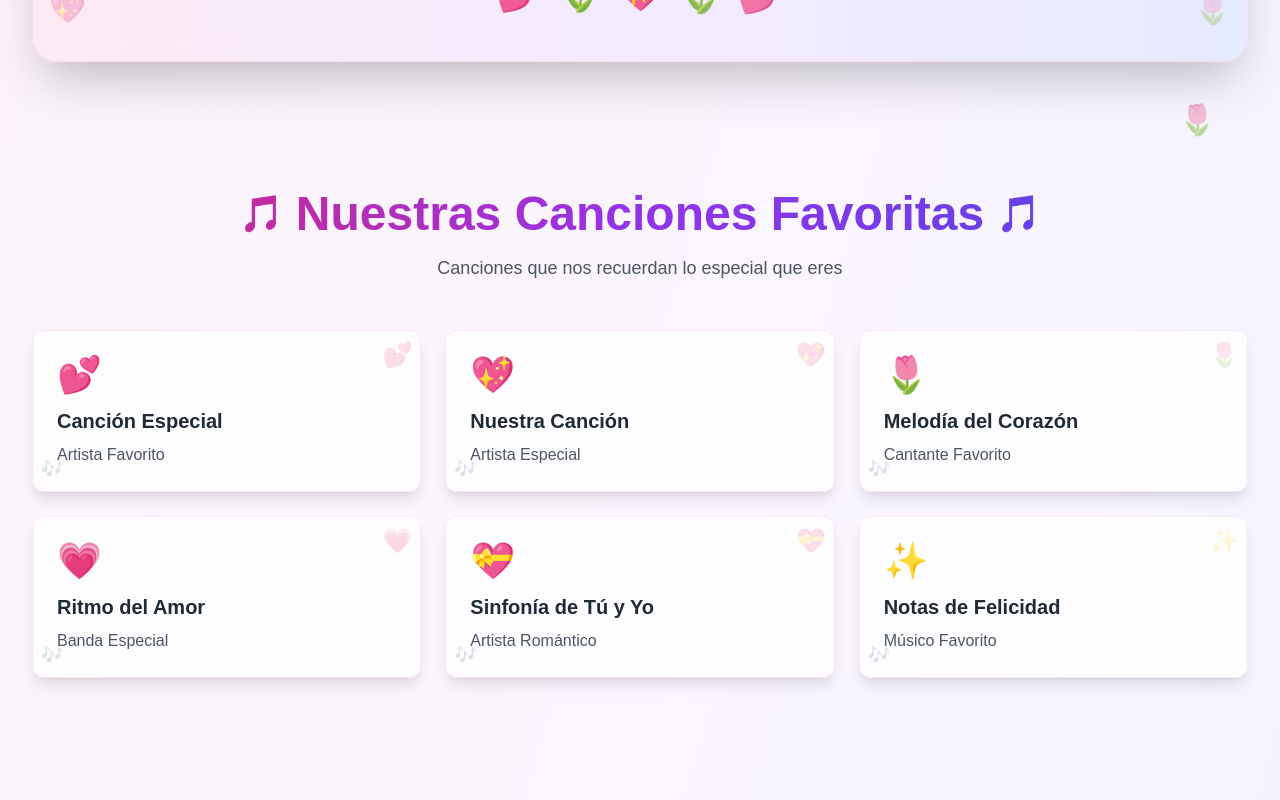
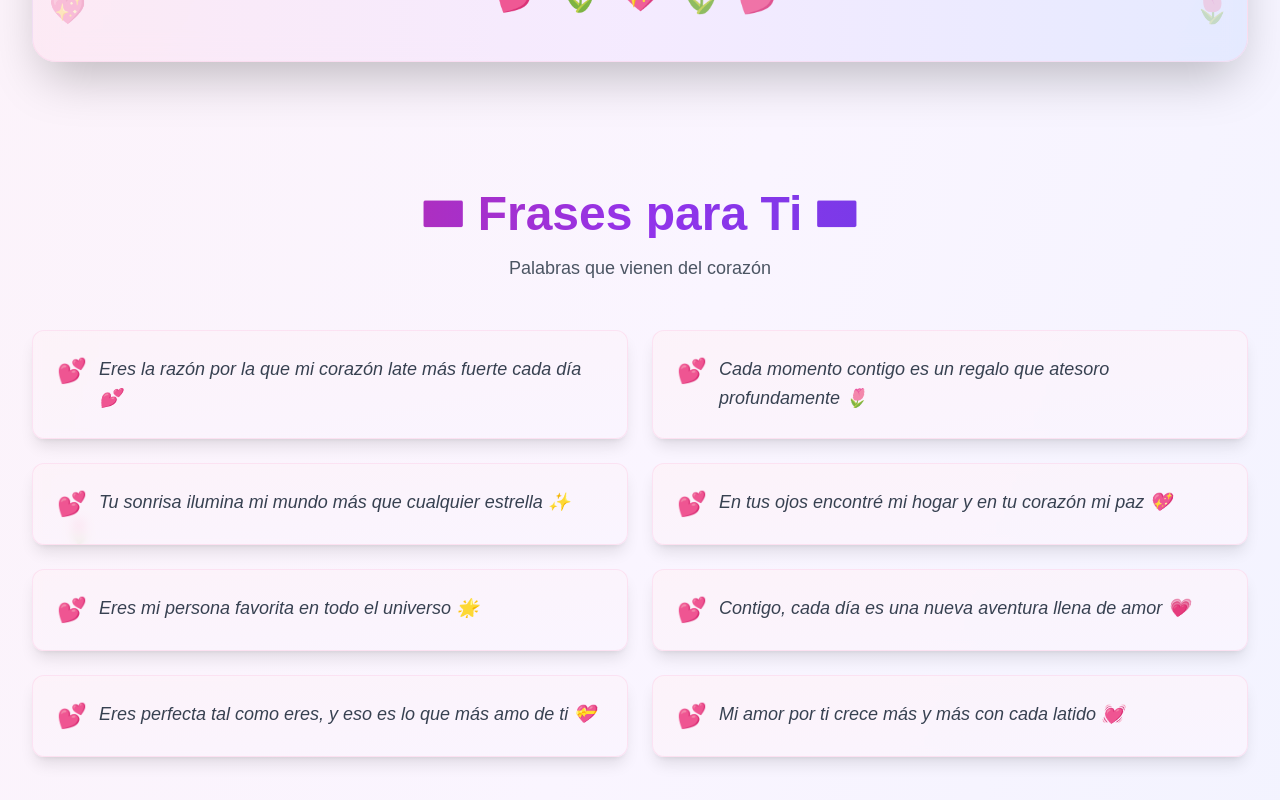
Before and after one commit to jsalcedo85/genesisnayely, a Next.js app: page / in a window 1280 px wide. Shown: the part 1320-2120 px from the top of the page. Built offline with nearby package versions, Linux system fonts and the light colour scheme.

Commit message:
Eliminar secciÃ³n de canciones favoritas

```diff
--- a/app/page.tsx
+++ b/app/page.tsx
@@ -143,40 +143,6 @@ export default function Home() {
         </div>
       </section>
 
-      {/* Sección: Canciones Favoritas */}
-      <section className="max-w-7xl mx-auto px-4 sm:px-6 lg:px-8 py-16 relative z-10">
-        <div className="text-center mb-12">
-          <h2 className="text-4xl sm:text-5xl font-bold text-transparent bg-clip-text bg-gradient-to-r from-pink-600 via-purple-600 to-indigo-600 mb-4 flex items-center justify-center gap-3">
-            <span className="text-4xl">🎵</span>
-            <span>Nuestras Canciones Favoritas</span>
-            <span className="text-4xl">🎵</span>
-          </h2>
-          <p className="text-gray-600 dark:text-gray-400 text-lg">Canciones que nos recuerdan lo especial que eres</p>
-        </div>
-
-        <div className="grid md:grid-cols-2 lg:grid-cols-3 gap-6">
-          {[
-            { title: "Canción Especial", artist: "Artista Favorito", emoji: "💕" },
-            { title: "Nuestra Canción", artist: "Artista Especial", emoji: "💖" },
-            { title: "Melodía del Corazón", artist: "Cantante Favorito", emoji: "🌷" },
-            { title: "Ritmo del Amor", artist: "Banda Especial", emoji: "💗" },
-            { title: "Sinfonía de Tú y Yo", artist: "Artista Romántico", emoji: "💝" },
-            { title: "Notas de Felicidad", artist: "Músico Favorito", emoji: "✨" },
-          ].map((song, index) => (
-            <div
-              key={index}
-              className="bg-white/80 dark:bg-gray-800/80 backdrop-blur-sm rounded-xl p-6 shadow-lg hover:shadow-2xl transition-all duration-300 transform hover:-translate-y-2 border border-pink-100 dark:border-pink-900/30 relative overflow-hidden group"
-            >
-              <div className="absolute top-2 right-2 text-2xl opacity-20 group-hover:opacity-40 transition-opacity">{song.emoji}</div>
-              <div className="text-4xl mb-3">{song.emoji}</div>
-              <h3 className="text-xl font-bold text-gray-800 dark:text-white mb-2">{song.title}</h3>
-              <p className="text-gray-600 dark:text-gray-400">{song.artist}</p>
-              <div className="absolute bottom-2 left-2 text-lg opacity-20 group-hover:opacity-40 transition-opacity">🎶</div>
-            </div>
-          ))}
-        </div>
-      </section>
-
       {/* Sección: Frases para Ti */}
       <section className="max-w-7xl mx-auto px-4 sm:px-6 lg:px-8 py-16 relative z-10">
         <div className="text-center mb-12">
```
